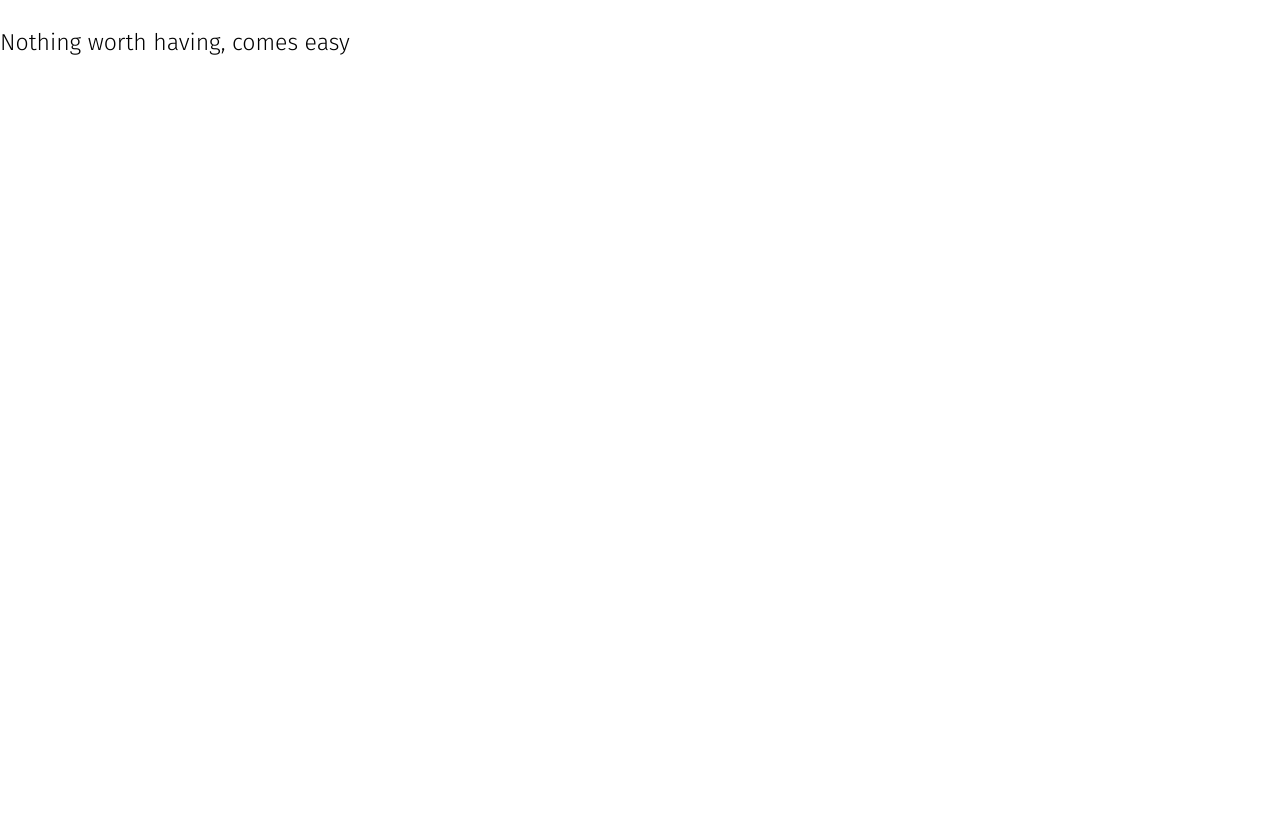
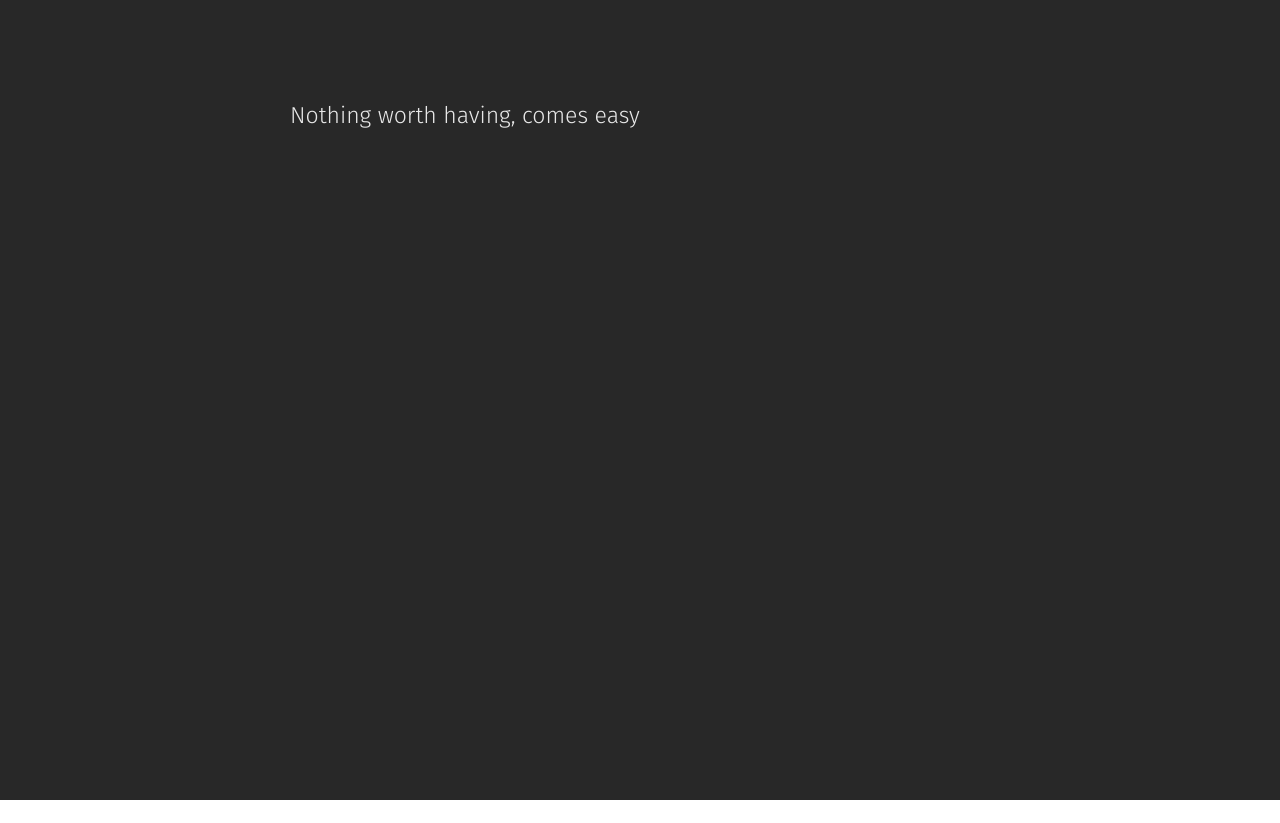
Before and after one commit to wolfdale/wolfdale.github.io, a plain HTML site: page blog/runner.html in a window 1280 px wide. After the commit the page ends 800 px from the top, so only its background shows below. Drawn offline with Linux system fonts and the light colour scheme.

Commit message:
Update runner.html

```diff
--- a/blog/runner.html
+++ b/blog/runner.html
@@ -9,7 +9,15 @@
   <link rel="stylesheet" type="text/css" href="../public/site.css">
   <link href='https://fonts.googleapis.com/css?family=Fira+Sans:400,300' rel='stylesheet' type='text/css'>
 </head>
-  <body>
-    <p>Nothing worth having, comes easy</p>
-  <body>
+ <body>
+  <div class="frame">
+    <div class="container">
+
+      <section>
+        <h2>Nothing worth having, comes easy</h2>
+      </section>
+
+    </div>
+   </div>
+  </body>
 </html>
```
